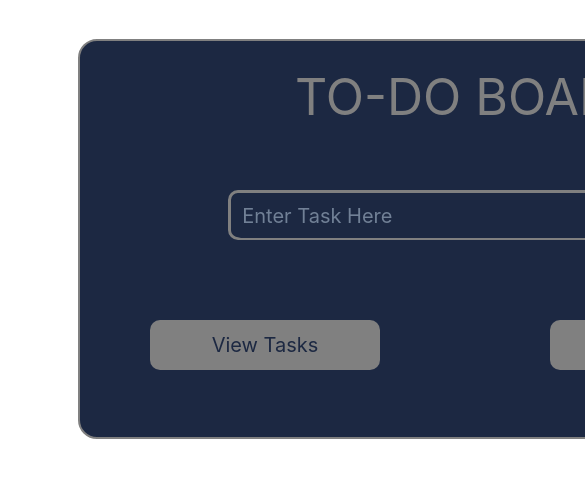
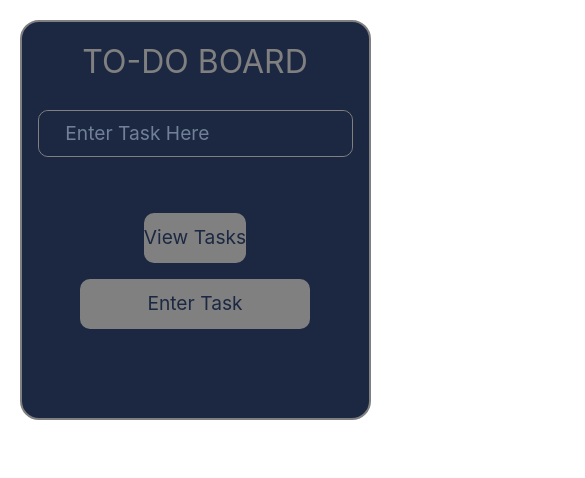
Before and after one commit to Mikehope254/To-Do-List-2, a React (Vite) app in the folder Frontend/: page / in a window 390 px wide. Shown: the top 478 px of the page, 585 px wide, since content can reach past the window. Built offline with nearby package versions, Linux system fonts and the light colour scheme.

Commit message:
Added Responsive CSS

```diff
--- a/Frontend/src/App.css
+++ b/Frontend/src/App.css
@@ -1,127 +1,171 @@
+/* Base Styles */
+:root {
+  --primary-bg: #1c2842;
+  --secondary-bg: #151e30;
+  --accent-color: grey;
+  --text-color: white;
+}
+
+/* Responsive Layout */
 .board {
-  background-color: #1c2842;
-  width: 800px;
-  height: 400px;
+  background-color: var(--primary-bg);
+  width: 90%;
+  max-width: 800px;
+  min-height: 400px;
   border-radius: 19px;
-  margin-left: 20%;
-  margin-top: 10%;
-  border: 2px solid grey;
-  position: absolute;
+  margin: 10% auto;
+  padding: 2rem;
+  border: 2px solid var(--accent-color);
+  box-sizing: border-box;
+  display: flex;
+  flex-direction: column;
+  gap: 1.5rem;
 }
 
 .title {
-  margin: auto;
-  font-size: 50px;
-  border-radius: 19px;
-  height: 100px;
+  text-align: center;
 }
 
 .title h1 {
-  margin-left: 27%;
-  color: grey;
-  margin-top: 19px;
+  color: var(--accent-color);
+  font-size: clamp(2rem, 5vw, 3rem);
+  margin: 0;
 }
 
 .input {
-  border: grey solid;
+  border: 1px solid var(--accent-color);
   border-radius: 10px;
-  margin: auto;
-  margin-top: 30px;
-  width: 500px;
-  height: 50px;
-  color: grey;
+  width: 100%;
+  max-width: 500px;
+  margin: 0 auto;
 }
 
 .input input {
-  color: white;
+  color: var(--text-color);
+  width: 100%;
   height: 45px;
-  width: 493px;
   border-radius: 10px;
-  background: #1c2842;
-  font-size: 20px;
+  background: var(--primary-bg);
+  font-size: 1.2rem;
+  padding: 0 1rem;
+  border: none;
 }
 
-input:focus {
-  outline: grey solid 1px;
-  width: 495px;
-  height: 45px;
-  border-radius: 10px;
+.input input:focus {
+  outline: 1px solid var(--accent-color);
 }
 
-div.buttons {
-  margin-top: 80px;
+.buttons {
+  display: flex;
+  justify-content: center;
+  gap: 1rem;
+  margin-top: 2rem;
+  flex-wrap: wrap;
 }
 
-button.enterbutton {
-  background: grey;
+.buttons button {
+  background: var(--accent-color);
   border-radius: 10px;
-  color: #1c2842;
-  font-size: 20px;
+  color: var(--primary-bg);
+  font-size: 1.2rem;
   width: 230px;
   height: 50px;
-  position: relative;
-  left: 240px;
-}
-button.enterbutton:hover {
-  background: #151e30;
+  border: none;
+  cursor: pointer;
+  transition: background 0.3s ease;
 }
 
-button.viewbutton {
-  background: grey;
-  border-radius: 10px;
-  color: #1c2842;
-  font-size: 20px;
-  width: 230px;
-  height: 50px;
-  position: relative;
-  left: 70px;
-}
-button.viewbutton:hover {
-  background: #151e30;
+.buttons button:hover {
+  background: var(--secondary-bg);
+  color: var(--accent-color);
 }
 
-div.Viewmain {
-  width: 100vw;
-  height: 150vh;
-  border-radius: 19px;
-  border: 2px solid grey;
-  margin-left: auto;
-  margin-right: auto;
-  position: absolute;
+/* View Tasks Page */
+.Viewmain {
+  width: 95%;
+  margin: 2rem auto;
+  display: flex;
+  flex-direction: column;
+  gap: 2rem;
 }
 
-div.taskBox {
-  background-color: #1c2842;
-  width: 90vw;
-  height: 65vh;
+.taskBox {
+  background-color: var(--primary-bg);
+  width: 100%;
+  min-height: 300px;
   border-radius: 19px;
-  margin: auto;
-  margin-top: 40px;
-  border: 2px solid grey;
-  margin-left: auto;
-  margin-right: auto;
+  border: 2px solid var(--accent-color);
+  display: flex;
+  flex-direction: column;
 }
 
-div.Viewtitle {
-  margin: auto;
-  font-size: 30px;
-  border-radius: 19px;
-  height: 50px;
-  background: #151e31;
+.Viewtitle {
+  padding: 1rem;
+  text-align: center;
+  border-radius: 19px 19px 0 0;
+  background: var(--secondary-bg);
 }
 
 .Viewtitle h1 {
-  margin-left: 34%;
-  color: grey;
-  margin-top: 5px;
+  color: var(--accent-color);
+  font-size: clamp(1.5rem, 3vw, 2rem);
+  margin: 0;
 }
 
-div.tasks {
-  border-radius: 19px;
-  width: 89.5vw;
-  height: 56vh;
-  max-height: fit-content;
+.tasks {
+  border-radius: 0 0 19px 19px;
+  width: 100%;
+  padding: 1rem;
+  flex-grow: 1;
   overflow-y: auto;
-  padding: 10px;
-  border: 1px solid #151e30;
+  border: 1px solid var(--secondary-bg);
 }
+
+.taskRows {
+  display: flex;
+  flex-direction: column;
+  gap: 1rem;
+}
+
+/* Task Card Styles */
+.task-card {
+  width: 100%;
+  min-height: 60px;
+  background: var(--primary-bg);
+  display: flex;
+  align-items: center;
+  justify-content: space-between;
+  padding: 0 1rem;
+  border-radius: 8px;
+}
+
+.task-card.completed {
+  background: #0d2e42; /* Darker shade for completed */
+}
+
+/* Responsive Grid for Completed Tasks */
+@media (min-width: 768px) {
+  .task-grid {
+    display: grid;
+    grid-template-columns: repeat(auto-fill, minmax(300px, 1fr));
+    gap: 1rem;
+  }
+}
+
+/* Mobile Adjustments */
+@media (max-width: 600px) {
+  .board {
+    margin: 5% auto;
+    padding: 1rem;
+  }
+
+  .buttons {
+    flex-direction: column;
+    align-items: center;
+  }
+
+  .buttons button {
+    width: 100%;
+    max-width: 230px;
+  }
+}
```
